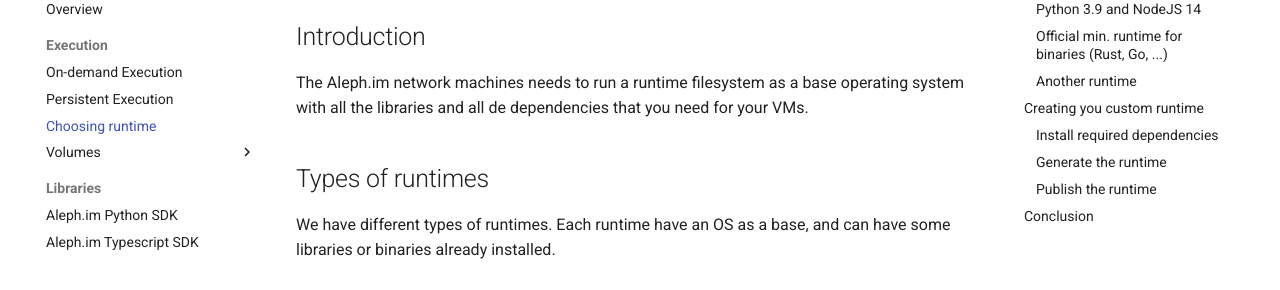
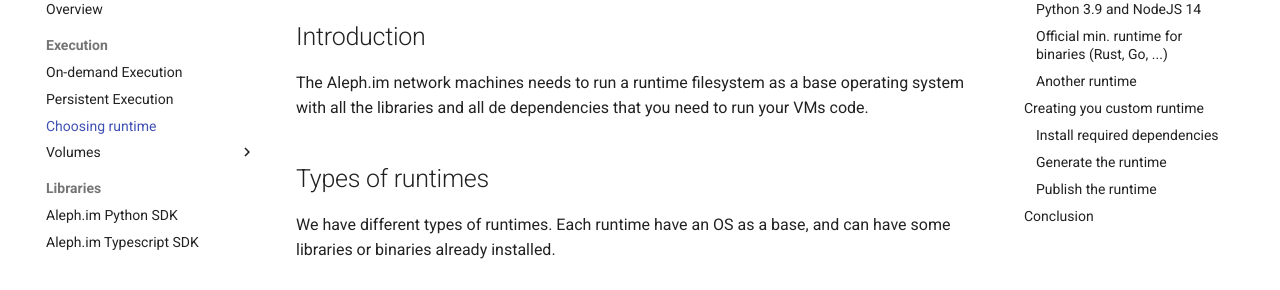
Before and after one commit to aleph-im/aleph-docs, an MkDocs documentation site: the page built from docs/execution/runtimes.md, in a window 1280 px wide and 900 px high. Shown: the part 201-491 px from the top of the window. Built offline with MkDocs 1.6.1 and Material for MkDocs 9.7.7, drawn with Linux system fonts in a browser that asks for light colours.

Commit message:
Fixed some mistakes.

```diff
--- a/docs/execution/runtimes.md
+++ b/docs/execution/runtimes.md
@@ -3,7 +3,7 @@
 ## Introduction
 
 The Aleph.im network machines needs to run a runtime filesystem as a base operating system with all the libraries
-and all de dependencies that you need for your VMs.
+and all de dependencies that you need to run your VMs code.
 
 ## Types of runtimes
 
```
